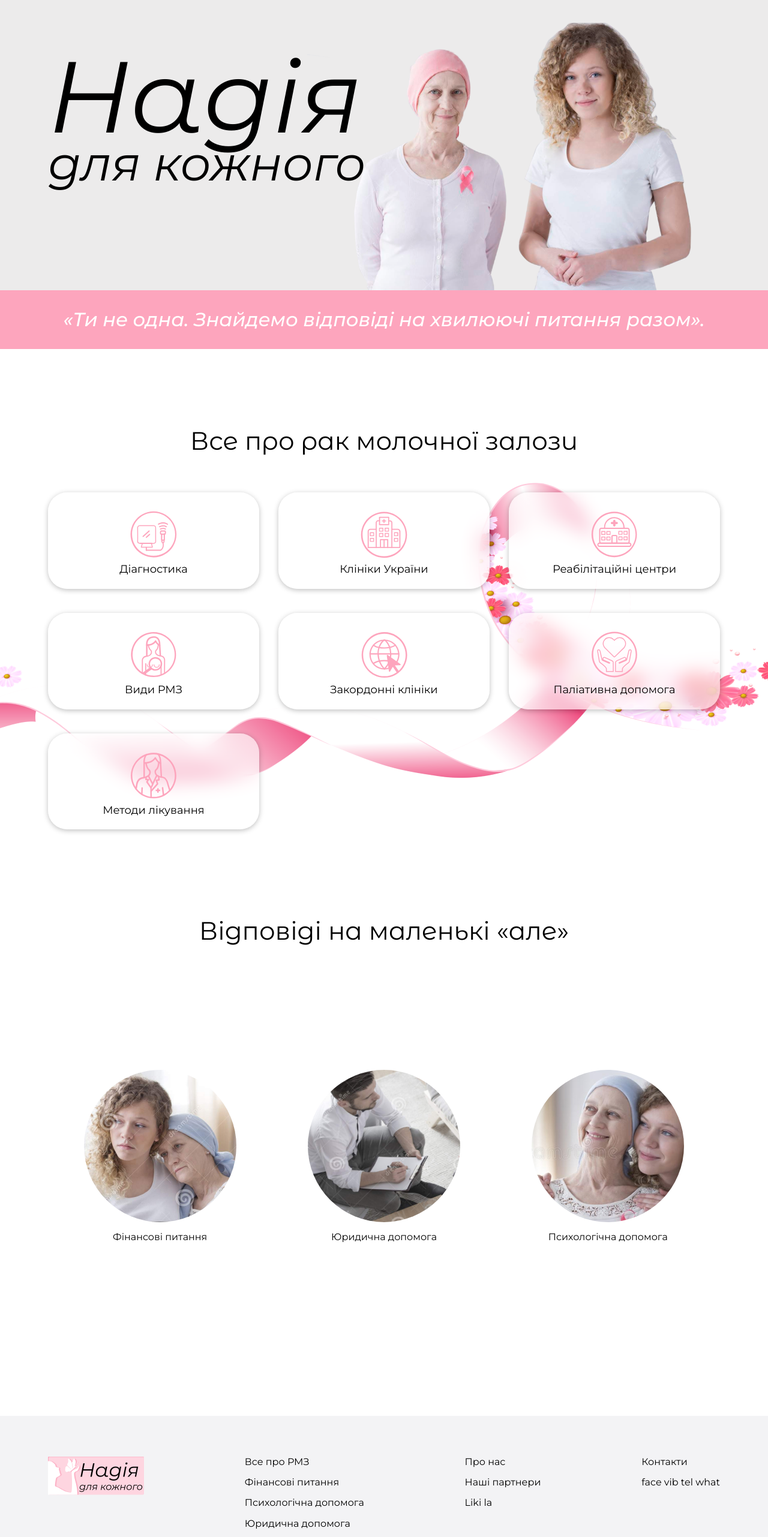
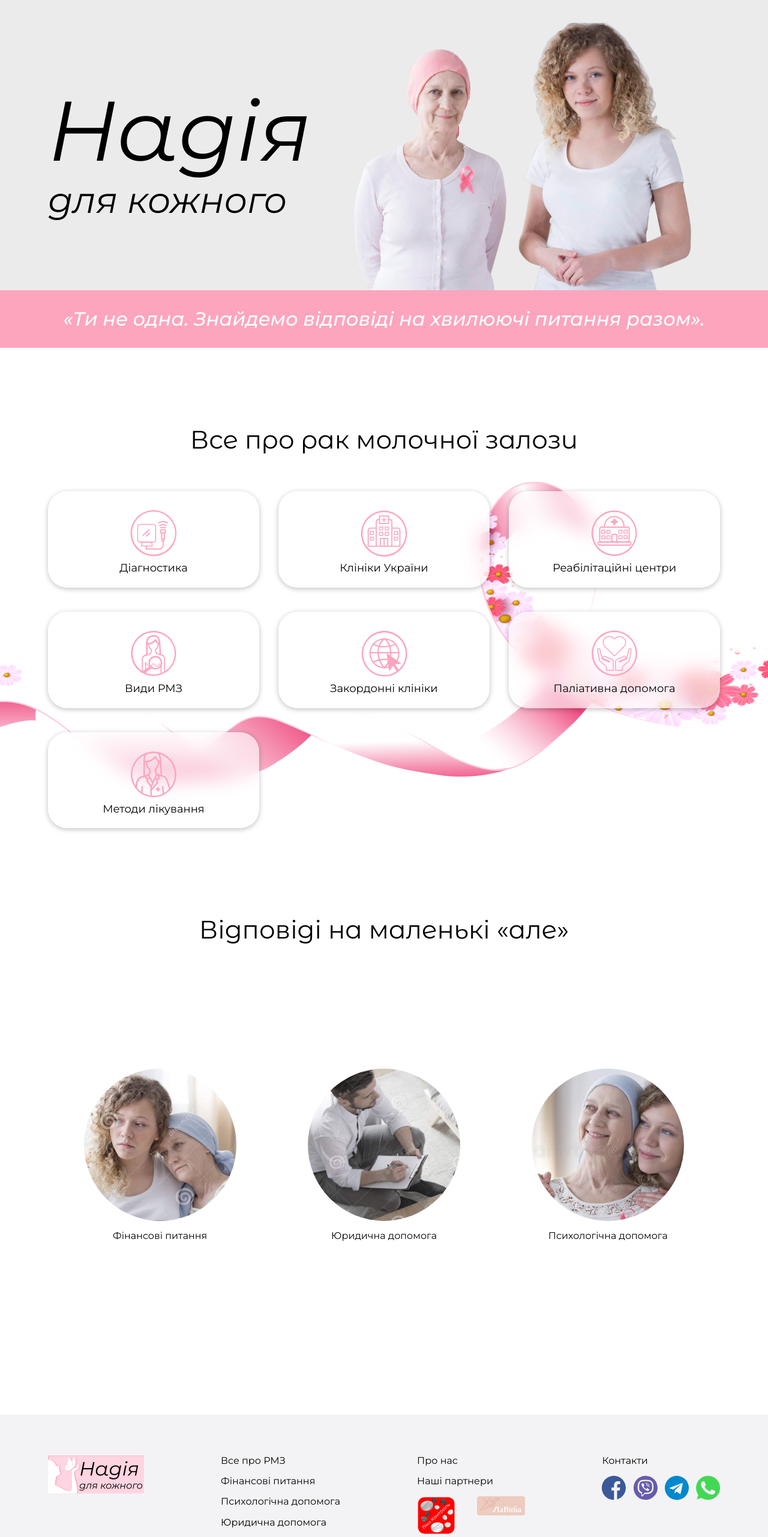
Before and after one commit to Batareika007/Hope_for_everyone, a plain HTML site: page index.html in a window 1280 px wide. Shown: the part 220-2783 px from the top of the page at 60% size. Drawn offline with nearby package versions, Linux system fonts and the light colour scheme.

Commit message:
added svg + some text canges

```diff
--- a/index.html
+++ b/index.html
@@ -20,10 +20,7 @@
     <link
         href="https://fonts.googleapis.com/css2?family=Montserrat+Alternates:ital,wght@0,400;0,500;1,400;1,500&family=Montserrat:ital,wght@0,400;0,500;0,600;1,400;1,500;1,600&display=swap"
         rel="stylesheet">
-        <link
-  rel="stylesheet"
-  href="https://unpkg.com/swiper@7/swiper-bundle.min.css"
-/>
+    <link rel="stylesheet" href="https://unpkg.com/swiper@7/swiper-bundle.min.css" />
     <link rel="stylesheet" href="css/style.css">
 
     <title>Надія для кожного</title>
@@ -43,7 +40,9 @@
                     <nav>
                         <ul class="header__navigation">
                             <li class="header__navigation_dropdown">
+
                                 Все про РМЗ <img src="svg/arrow_buttom.svg" alt="arrow">
+
                                 <ul class="hover-links">
                                     <li><a href="#">Діагностика</a></li>
                                     <li><a href="#">Види РМЗ</a></li>
@@ -63,7 +62,6 @@
                                 <ul class="hover-links">
                                     <li><a href="#">RU</a></li>
                                     <li><a href="#">EN</a></li>
-                                    <li><a href="#">CH</a></li>
                                 </ul>
                             </li>
                         </ul>
@@ -87,8 +85,9 @@
                             в підтримку людей з діагнозом
                             «Рак молочної залози»</div>
 
-                        <h1 class="main-section__heading heading">Надія<span>
-                                для кожного</span>
+                        <h1 class="main-section__heading heading">
+                            <span>Надія</span>
+                            <span>для кожного</span>
                         </h1>
                     </div>
                 </div>
@@ -206,15 +205,18 @@
                     <ul class="footer__links">
                         <li><a href="#">Про нас</a></li>
                         <li><a href="#">Наші партнери</a></li>
-                        <li><a href="#">Liki</a> <a href="">la</a></li>
+                        <li>
+                            <a href="#" class="partners"><img src="icons/liki-control.png" alt=""></a>
+                            <a href="#" class="partners"><img src="icons/lavita.png" alt=""></a>
+                        </li>
                     </ul>
                     <ul class="footer__links">
                         <li><a href="#">Контакти</a></li>
                         <li>
-                            <a href="#">face</a>
-                            <a href="#">vib</a>
-                            <a href="#">tel</a>
-                            <a href="#">what</a>
+                            <a href="#" class="social"><img src="svg/facebook.svg" alt="facebook"></a>
+                            <a href="#" class="social"><img src="svg/viber.svg" alt="viber"></a>
+                            <a href="#" class="social"><img src="svg/telegram.svg" alt="telegram"></a>
+                            <a href="#" class="social"><img src="svg/whatsapp.svg" alt="WhatsApp"></a>
                         </li>
                     </ul>
                 </div>
--- a/scss/style.scss
+++ b/scss/style.scss
@@ -58,7 +58,6 @@ header {
 }
 
 .header {
-    z-index: 1000;
     display: flex;
     align-items: center;
     justify-content: space-between;
@@ -108,56 +107,9 @@ header {
                     display: block;
                 }
             }
-
-
-            // .hover-links {
-            //     height: 0;
-            //     opacity: 0;
-            //     overflow: hidden;
-            //     position: absolute;
-            //     top: 2.5rem;
-            //     line-height: 2rem;
-            //     // padding: 16px;
-            //     background-color: white;
-            //     box-shadow: 1px 1px 2px #FDA5BD;
-            //     border-radius: 4px;
-
-            //     li {
-            //         padding: 8px 16px;
-            //         transition: all ease-in-out 0.3s;
-            //     }
-
-            //     li:hover {
-            //         background-color: #FDA5BD;
-            //         color: white;
-            //         // transition: all ease-in-out 0.6s;
-            //     }
-            // }
-        }
-
-        @media screen and (max-width:1024px) {
-            flex-direction: column;
-            gap: 2rem;
-            position: absolute;
-            right: 0;
-            top: 1rem;
-            // padding: 1rem;
-            background-color: white;
-            border: 1px solid #FDA5BD;
-
-
-            .hover-links {
-                // display: flex;
-                position: relative;
-                top: 1rem;
-                box-shadow: none;
-
-                li {
-                    padding: 2px 0;
-                }
-            }
         }
     }
+
 }
 
 /* main -------------------  */
@@ -170,11 +122,11 @@ main {
     width: 100%;
     background: #ECEBEB;
     min-height: calc(100vh - 156px);
+    // min-height: 50vw;
     background-image: url(../images/main-background.png);
     background-repeat: no-repeat;
     background-position: 80% bottom;
-    background-size: calc(50vw);
-    // background-attachment: local;
+    background-size: 50vw;
 
     &-section {
 
@@ -188,13 +140,15 @@ main {
 
         &__heading {
             font-style: italic;
-            max-width: 530px;
-            font-size: 168px;
-            line-height: 3rem;
             font-weight: 400;
 
+            span:first-child {
+                font-size: 11vw;
+            }
+
             span {
-                font-size: 80px;
+                display: block;
+                font-size: 4.7vw;
             }
         }
     }
@@ -206,8 +160,8 @@ main {
     color: white;
     font-style: italic;
     font-weight: 500;
-    font-size: 32px;
-    height: 98px;
+    font-size: 2rem;
+    line-height: 6rem;
 }
 
 .cards {
@@ -215,6 +169,7 @@ main {
     background-image: url(../images/cards-bg.png);
     background-repeat: no-repeat;
     background-position: center center;
+    // background-attachment: fixed;
 }
 
 .cards__heading {
@@ -237,6 +192,7 @@ main {
     }
 
     &_card {
+        cursor: pointer;
         min-width: 352px;
         padding: 22px;
         background: rgba(255, 255, 255, 0.6);
@@ -248,7 +204,7 @@ main {
         text-align: center;
         min-height: 160px;
         margin: 16px 0;
-        transition: all 0.3s ease-in-out;
+        transition: 0.3s ease-in-out;
 
         &:hover {
             font-weight: 700;
@@ -270,7 +226,7 @@ main {
             height: 80px;
             width: 80px;
             margin: 8px auto;
-            transition: all 0.3s ease-in-out;
+            transition: 0.3s ease-in-out;
 
             img {
                 width: 100%;
@@ -343,6 +299,21 @@ footer {
         li:not(:last-child) {
             margin-bottom: 1rem;
         }
+
+        .partners {
+            &:not(:last-child) {
+                margin-right: 32px;
+            }
+
+            img {
+                vertical-align: top;
+
+            }
+        }
+
+        .social:not(:last-child) {
+            margin-right: 8px;
+        }
     }
 }
 
```
Also changed, not shown: css/style.css, icons/lavita.png (added), icons/liki-control.png (added), svg/facebook.svg (added), svg/telegram.svg (added), svg/viber.svg (added), svg/whatsapp.svg (added).
